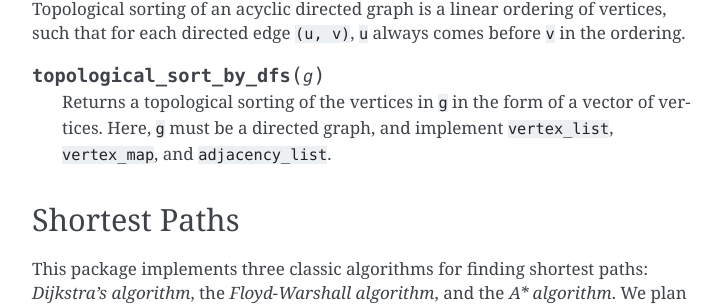
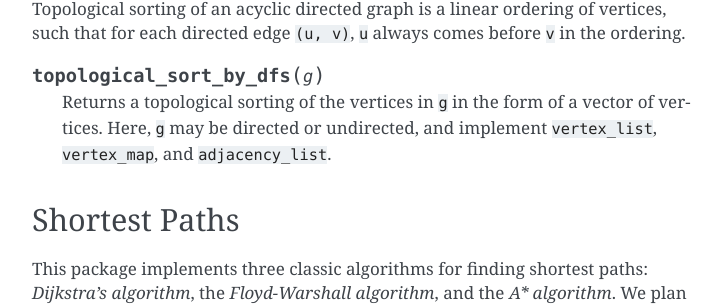
Before and after one commit to JuliaGraphs/Graphs.jl, a Sphinx documentation site: the page built from doc/source/algorithms.rst, in a window 1280 px wide and 900 px high, scrolled down 2450 px. Shown: the part 144-451 px from the top of the window, without its empty margins (388-1109 px from the left). Built offline with Sphinx 7.4.7, drawn with Linux system fonts in a browser that asks for light colours; formulas are drawn with MathJax 3.

Commit message:
fix topological sort for undirected graphs

```diff
--- a/doc/source/algorithms.rst
+++ b/doc/source/algorithms.rst
@@ -96,7 +96,7 @@ Topological sorting of an acyclic directed graph is a linear ordering of vertice
 
 .. py:function:: topological_sort_by_dfs(g)
 
-    Returns a topological sorting of the vertices in ``g`` in the form of a vector of vertices. Here, ``g`` must be a directed graph, and implement ``vertex_list``, ``vertex_map``, and ``adjacency_list``.
+    Returns a topological sorting of the vertices in ``g`` in the form of a vector of vertices. Here, ``g`` may be directed or undirected, and implement ``vertex_list``, ``vertex_map``, and ``adjacency_list``.
 
 
 Shortest Paths
```
Also changed, not shown: 1 other file.
